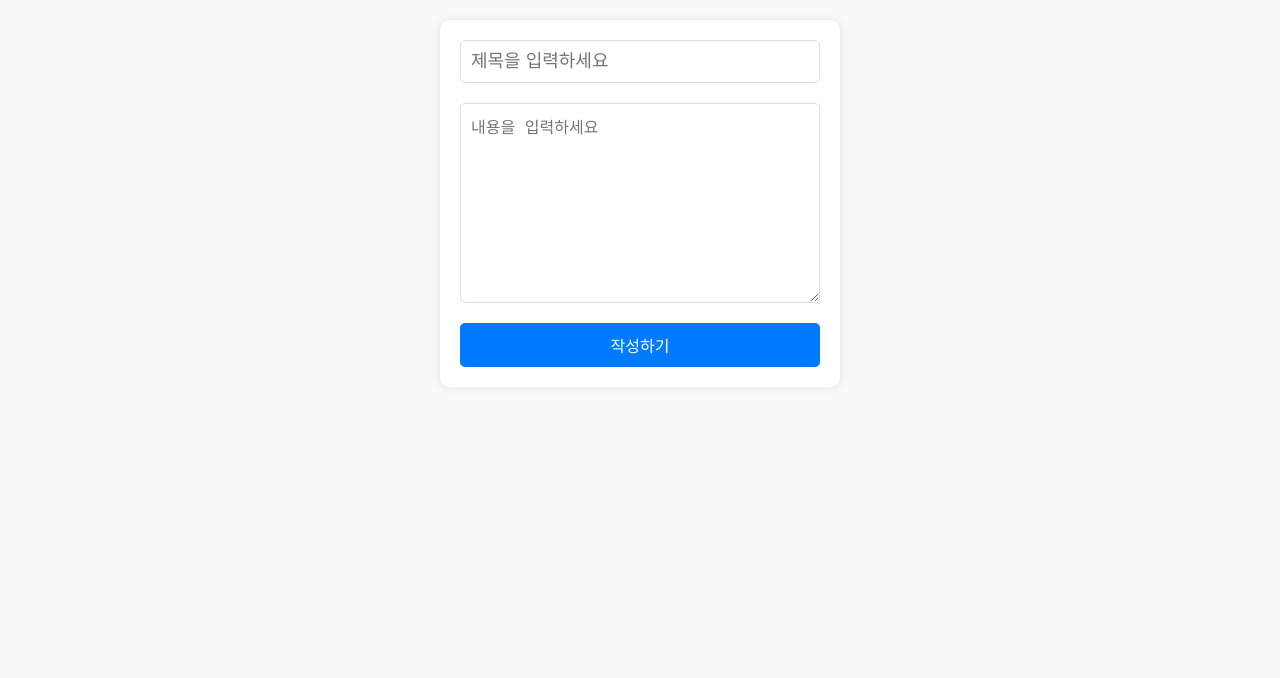
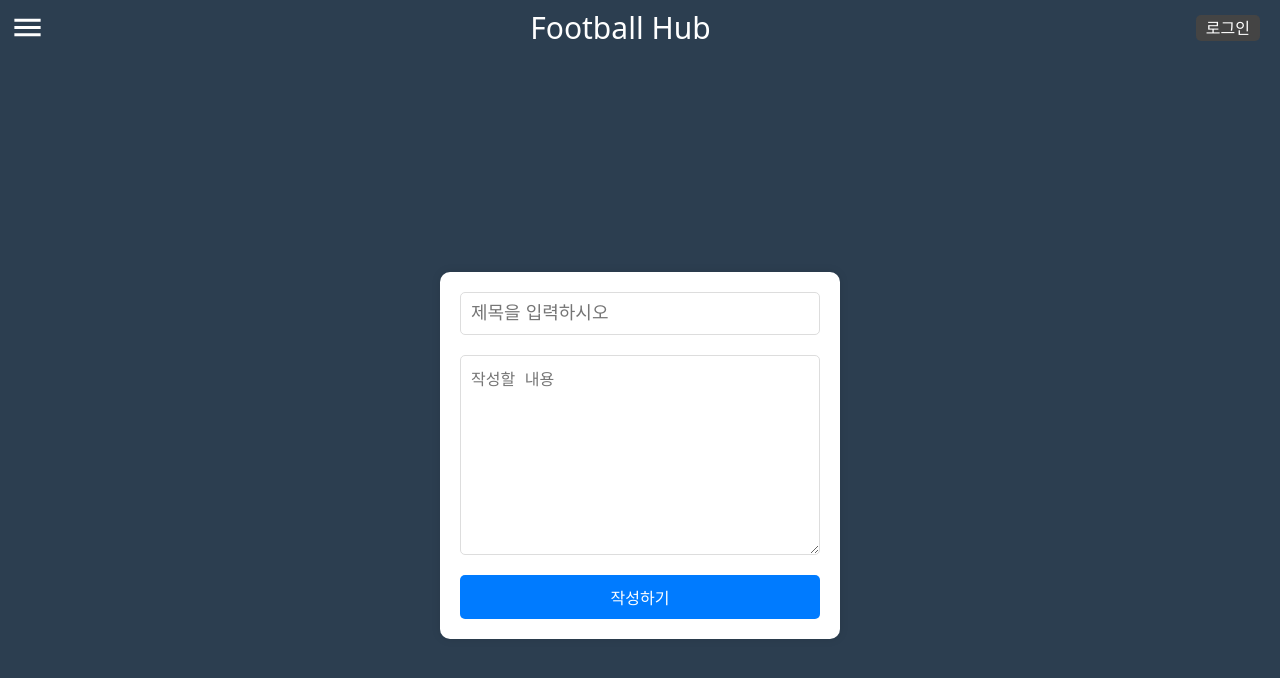
Before and after one commit to SungminPark1997/football-hub, a React (Create React App) app in the folder client/: page /write in a window 1280 px wide. Shown: the top 678 px of the page. Built offline with nearby package versions, Linux system fonts and the light colour scheme.

Commit message:
modify header component

```diff
--- a/client/src/App.tsx
+++ b/client/src/App.tsx
@@ -1,29 +1,13 @@
-import { RouterProvider, createBrowserRouter } from "react-router-dom";
+// App.js
+import { RouterProvider, createBrowserRouter, Outlet } from "react-router-dom";
 import styled, { createGlobalStyle } from "styled-components";
 import reset from "styled-reset";
 import Home from "./home";
 import Login from "./login";
 import Profile from "./profile";
+import PostForm from "./component/postform";
+import Header from "./component/header";
 
-import PostForm from "./postform";
-const router = createBrowserRouter([
-  {
-    path: "/",
-    element: <Home />,
-  },
-  {
-    path: "/login",
-    element: <Login />,
-  },
-  {
-    path: "/profile",
-    element: <Profile />,
-  },
-  {
-    path: "/write",
-    element: <PostForm />,
-  },
-]);
 const GlobalStyles = createGlobalStyle`
   ${reset};
   * {
@@ -34,13 +18,47 @@ const GlobalStyles = createGlobalStyle`
     font-family: system-ui, -apple-system, BlinkMacSystemFont, 'Segoe UI', Roboto, Oxygen, Ubuntu, Cantarell, 'Open Sans', 'Helvetica Neue', sans-serif;
   }
 `;
+
 const Wrapper = styled.div`
   width: 100%
   height: 100vh;
   display: flex;
+  flex-direction: column;
   justify-content: center;
   background-color: #2c3e50;
 `;
+
+const Layout = () => (
+  <>
+    <Header />
+    <Outlet />
+  </>
+);
+
+const router = createBrowserRouter([
+  {
+    path: "/",
+    element: <Layout />,
+    children: [
+      {
+        path: "/",
+        element: <Home />,
+      },
+      {
+        path: "/login",
+        element: <Login />,
+      },
+      {
+        path: "/profile",
+        element: <Profile />,
+      },
+      {
+        path: "/write",
+        element: <PostForm />,
+      },
+    ],
+  },
+]);
 
 function App() {
   return (
--- /dev/null
+++ b/client/src/component/header.tsx
@@ -0,0 +1,107 @@
+// components/Header.js
+import React, { useState } from "react";
+import { useDispatch, useSelector } from "react-redux";
+import { useNavigate } from "react-router-dom";
+import { FaUserCircle } from "react-icons/fa";
+import styled from "styled-components";
+import { logout } from "../features/user/authSlice";
+import { RootState } from "../store";
+import MenuIcon from "@mui/icons-material/Menu";
+import SideBar from "./sidebar";
+
+const HeaderWrapper = styled.div`
+  color: white;
+  display: flex;
+  justify-content: space-between;
+  align-items: center;
+  padding: 10px;
+  background-color: #2c3e50;
+`;
+
+const Title = styled.div`
+  font-size: 30px;
+`;
+
+const UserMenuBox = styled.div`
+  display: flex;
+  align-items: center;
+`;
+
+const Logbutton = styled.div`
+  cursor: pointer;
+  margin-right: 10px;
+  padding: 5px 10px;
+  background-color: #444;
+  color: white;
+  border-radius: 5px;
+  display: flex;
+  align-items: center;
+`;
+
+const WriteButton = styled.div`
+  cursor: pointer;
+  margin-right: 10px;
+  padding: 5px 10px;
+  background-color: #444;
+  color: white;
+  border-radius: 5px;
+  display: flex;
+  align-items: center;
+`;
+
+const IconButton = styled.div`
+  cursor: pointer;
+  display: flex;
+  align-items: center;
+  color: white;
+`;
+
+const StyledMenuIcon = styled(MenuIcon)`
+  cursor: pointer;
+`;
+
+const Header = () => {
+  const isLogin = useSelector((state: RootState) => state.auth.isLogin);
+  const navigate = useNavigate();
+  const dispatch = useDispatch();
+  const [isSideBar, setSidebar] = useState(false);
+
+  const clickLogin = () => {
+    if (isLogin) {
+      dispatch(logout());
+    } else {
+      navigate("/login");
+    }
+  };
+
+  const clickMenuIcon = () => {
+    setSidebar(!isSideBar);
+  };
+
+  const clickWriteButton = () => {
+    navigate("/write");
+  };
+
+  return (
+    <HeaderWrapper>
+      <StyledMenuIcon onClick={clickMenuIcon} fontSize="large" />
+      <Title>Football Hub</Title>
+      <UserMenuBox>
+        <Logbutton onClick={clickLogin}>
+          {isLogin ? "로그아웃" : "로그인"}
+        </Logbutton>
+        {isLogin && (
+          <>
+            <WriteButton onClick={clickWriteButton}>글쓰기</WriteButton>
+            <IconButton onClick={() => navigate("/profile")}>
+              <FaUserCircle size={24} />
+            </IconButton>
+          </>
+        )}
+      </UserMenuBox>
+      <SideBar isVisible={isSideBar}></SideBar>
+    </HeaderWrapper>
+  );
+};
+
+export default Header;
--- a/client/src/postform.tsx
+++ b/client/src/component/postform.tsx
@@ -1,15 +1,14 @@
 import React, { useState } from "react";
+import { useForm } from "react-hook-form";
 import { useNavigate } from "react-router-dom";
 import styled from "styled-components";
 
 const Wrapper = styled.div`
-  display: flex;
-  flex-direction: column;
-  align-items: center;
-  padding: 20px;
-  background-color: #f9f9f9;
   width: 100%;
   height: 100vh;
+  display: flex;
+  justify-content: center;
+  align-items: center;
 `;
 
 const Form = styled.form`
@@ -54,34 +53,18 @@ const SubmitButton = styled.button`
 `;
 
 const PostForm = () => {
-  const [title, setTitle] = useState("");
-  const [content, setContent] = useState("");
+  const { register, handleSubmit } = useForm();
+
   const navigate = useNavigate();
-  const handleSubmit = (e: any) => {
-    e.preventDefault();
-
-    console.log("Title:", title);
-    console.log("Content:", content);
-    // 초기화
-    setTitle("");
-    setContent("");
+  const onClick = (data: any) => {
     navigate("/");
   };
 
   return (
     <Wrapper>
-      <Form onSubmit={handleSubmit}>
-        <TitleInput
-          type="text"
-          value={title}
-          onChange={(e) => setTitle(e.target.value)}
-          placeholder="제목을 입력하세요"
-        />
-        <ContentInput
-          value={content}
-          onChange={(e) => setContent(e.target.value)}
-          placeholder="내용을 입력하세요"
-        />
+      <Form onSubmit={handleSubmit(onClick)}>
+        <TitleInput {...register("title")} placeholder="제목을 입력하시오" />
+        <ContentInput {...register("content")} placeholder="작성할 내용" />
         <SubmitButton type="submit">작성하기</SubmitButton>
       </Form>
     </Wrapper>
--- a/client/src/component/sidebar.tsx
+++ b/client/src/component/sidebar.tsx
@@ -5,14 +5,15 @@ interface SidebarProps {
 }
 const SidebarWrapper = styled.div<SidebarProps>`
   width: 250px;
-  height: 100vh;
+
   background-color: #444;
   color: white;
   position: fixed;
+
   left: ${(props) => (props.isVisible ? "0" : "-250px")};
   transition: left 0.3s ease;
-  padding-top: 10%
-  z-index: 1000; /* 사이드바를 가장 위에 표시 */
+  top: 60px;
+  z-index: 1000;
 `;
 
 const MenuItem = styled.div`
--- a/client/src/home.tsx
+++ b/client/src/home.tsx
@@ -1,110 +1,10 @@
-import { useDispatch, useSelector } from "react-redux";
-import { useNavigate } from "react-router-dom";
-import { FaUserCircle } from "react-icons/fa";
+import styled from "styled-components";
 
-import styled from "styled-components";
-import { loginSuccess, logout } from "./features/user/authSlice";
-import { RootState } from "./store";
-import MenuIcon from "@mui/icons-material/Menu";
-import { useState } from "react";
-
-import SideBar from "./component/sidebar";
 const Wrapper = styled.div`
   width: 100%;
   height: 100vh;
 `;
 
-const Header = styled.div`
-  color: white;
-  display: flex;
-  justify-content: space-between;
-  align-items: center;
-  padding: 10px;
-`;
-
-const Title = styled.div`
-  font-size: 30px;
-`;
-
-const UserMenuBox = styled.div`
-  display: flex;
-  align-items: center;
-`;
-
-const Logbutton = styled.div`
-  cursor: pointer;
-  margin-right: 10px;
-  padding: 5px 10px;
-  background-color: #444;
-  color: white;
-  border-radius: 5px;
-  display: flex;
-  align-items: center;
-`;
-
-const WriteButton = styled.div`
-  cursor: pointer;
-  margin-right: 10px;
-  padding: 5px 10px;
-  background-color: #444;
-  color: white;
-  border-radius: 5px;
-  display: flex;
-  align-items: center;
-`;
-
-const IconButton = styled.div`
-  cursor: pointer;
-  display: flex;
-  align-items: center;
-  color: white;
-`;
-const StyledMenuIcon = styled(MenuIcon)`
-  cursor: pointer;
-`;
 export default function Home() {
-  const isLogin = useSelector((state: RootState) => state.auth.isLogin);
-  const navigate = useNavigate();
-  const dispatch = useDispatch();
-  const [isSideBar, setSidebar] = useState(false);
-
-  const clickLogin = () => {
-    if (isLogin) {
-      dispatch(logout());
-    } else {
-      navigate("/login");
-    }
-  };
-
-  const clickMenuIcon = () => {
-    setSidebar(!isSideBar);
-  };
-  const clickWriteButton = () => {
-    navigate("/write");
-  };
-
-  return (
-    <Wrapper>
-      <Header>
-        <StyledMenuIcon onClick={clickMenuIcon} fontSize="large" />
-
-        <Title>Football Hub</Title>
-        <UserMenuBox>
-          <Logbutton onClick={clickLogin}>
-            {isLogin ? "로그아웃" : "로그인"}
-          </Logbutton>
-          {isLogin && (
-            <>
-              {" "}
-              <WriteButton onClick={clickWriteButton}>글쓰기</WriteButton>
-              <IconButton onClick={() => navigate("/profile")}>
-                <FaUserCircle size={24} />
-              </IconButton>
-            </>
-          )}
-        </UserMenuBox>
-      </Header>{" "}
-      <SideBar isVisible={isSideBar} />
-    </Wrapper>
-  );
+  return <Wrapper></Wrapper>;
 }
--- a/client/src/react-app-env.d.ts
+++ /dev/null
@@ -1 +0,0 @@
-/// <reference types="react-scripts" />
```
Also changed, not shown: client/src/setupTests.ts (deleted, +0 -5 lines).
